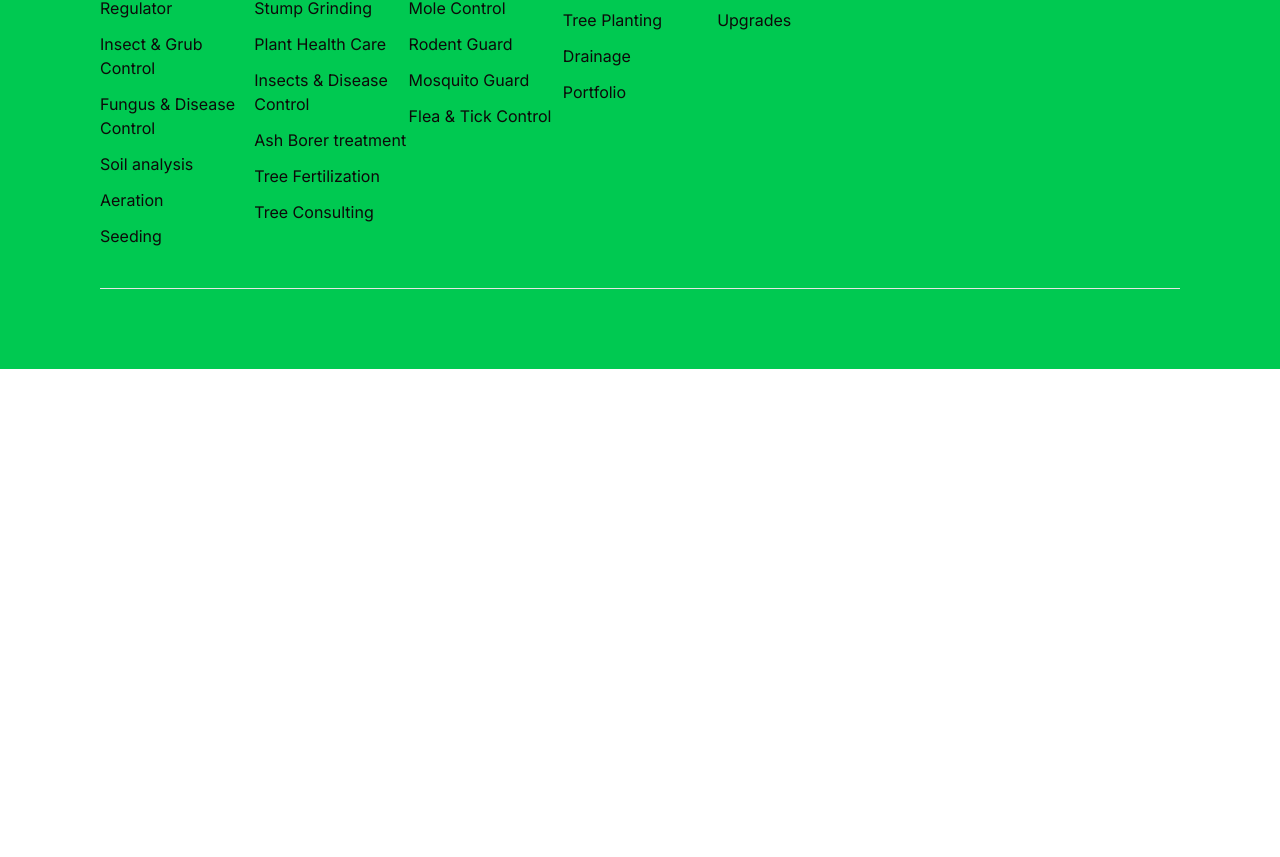
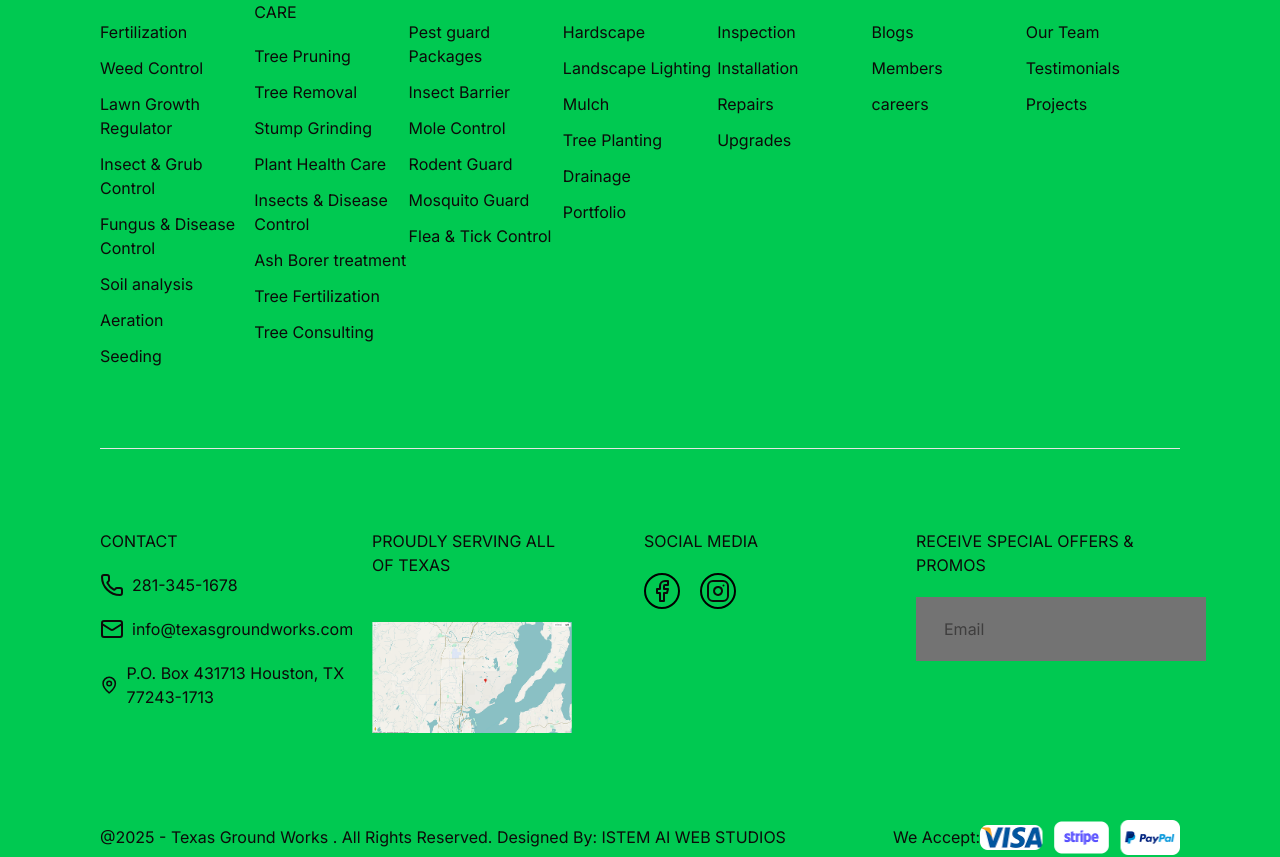
Before and after one commit to prabhatbhusal/texas1adsa, a Next.js app: page / in a window 1280 px wide. Shown: the part 8243-9100 px from the top of the page. Before the commit the page ends 8612 px from the top, so only its background shows below. Built offline with nearby package versions, Linux system fonts and the light colour scheme; a web font is replaced by a local one.

Commit message:
Footer update

```diff
--- a/src/components/Footer.tsx
+++ b/src/components/Footer.tsx
@@ -1,16 +1,17 @@
-import Link from 'next/link';
-import React from 'react'
-import { Button } from './ui/button';
-import { ArrowRight } from 'lucide-react';
-import { FooterItems } from '@/lib/constants/data';
+import Link from "next/link";
+import React from "react";
+import { Button } from "./ui/button";
+import { ArrowRight, Facebook, Instagram, Mail, MapPin, Phone } from "lucide-react";
+import { FooterItems } from "@/lib/constants/data";
+import Image from "next/image";
 const Footer = () => {
   return (
     <section className="relative ">
       {/* {Background Clip part */}
       <div></div>
       {/* {main Footer Part} */}
-      <div className="bg-green-500 flex flex-col px-[100px] ">
-        <div className="flex justify-between items-center py-10">
+      <div className="bg-green-500 flex flex-col px-[100px]  ">
+        <div className="flex justify-between items-center py-20">
           <h2>Contact</h2>
           <div className="flex gap-5">
             <Link href="#">
@@ -30,7 +31,7 @@ const Footer = () => {
         </div>
         <hr className="w-full" />
         <div>
-          <div className="lg:grid-cols-7 md:grid-cols-4 sm:grid-cols-2 grid-cols-1 grid py-10">
+          <div className="lg:grid-cols-7 md:grid-cols-4 sm:grid-cols-2 grid-cols-1 grid py-20">
             {FooterItems.map((items, idx) => (
               <div className="flex flex-col gap-5" key={idx}>
                 <h2>{items.title}</h2>
@@ -43,21 +44,68 @@ const Footer = () => {
             ))}
           </div>
           <hr className="w-full" />
-          <div className="py-10">
-            <div>
+          <div className="pt-20">
+            <div className="grid lg:grid-cols-4 md:grid-cols-3 sm:grid-cols-2 grid-cols-1 gap-2">
+              <div className="flex flex-col gap-5">
+                <h2>CONTACT</h2>
+                <div className="flex flex-col gap-5">
+                  <p className="flex flex-row items-center gap-2 ">
+                    <Phone />
+                    281-345-1678
+                  </p>
+                  <p className="flex flex-row items-center gap-2 ">
+                    <Mail />
+                    info@texasgroundworks.com
+                  </p>
+                  <p className="flex flex-row items-center gap-2 ">
+                    <MapPin />
+                    P.O. Box 431713 Houston, TX 77243-1713
+                  </p>
+                </div>
+              </div>
               <div>
-
+                <h2 className='lg:w-50'>PROUDLY SERVING ALL OF TEXAS</h2>
+                <Image src="/images/map.png" alt="map" width={1000} height={50} className='object-contain h-50 w-50' />
+              </div>
+              <div className="flex flex-col gap-5">
+                <h2>SOCIAL MEDIA</h2>
+                <div className="flex items-center gap-5">
+                  <span className="rounded-full p-1 border-2 border-black">
+                    <Facebook />
+                  </span>
+                  <span className="rounded-full p-1 border-2 border-black">
+                    <Instagram />
+                  </span>
+                </div>
+              </div>
+              <div className='gap-5 flex flex-col'>
+                <h2>RECEIVE SPECIAL OFFERS & PROMOS</h2>
+                <div>
+                  <input type="text" placeholder='Email' className='bg-neutral-500 py-5 px-7'/>
+                </div>
               </div>
             </div>
-            <div>
-              <p></p>
-              <p></p>
+            <div className="flex flex-row justify-between items-center  relative pt-10 bottom-0">
+              <p>
+                @2025 - Texas Ground Works . All Rights Reserved. Designed By:
+                ISTEM AI WEB STUDIOS
+              </p>
+              <div className="flex items-center">
+                <p>We Accept:</p>
+                <Image
+                  src="/images/Visa.png"
+                  alt=""
+                  width={1000}
+                  height={20}
+                  className="h-10 w-50 object-contain"
+                />
+              </div>
             </div>
           </div>
         </div>
       </div>
     </section>
   );
-}
+};
 
-export default Footer
+export default Footer;
```
Also changed, not shown: public/images/map.png (added).
